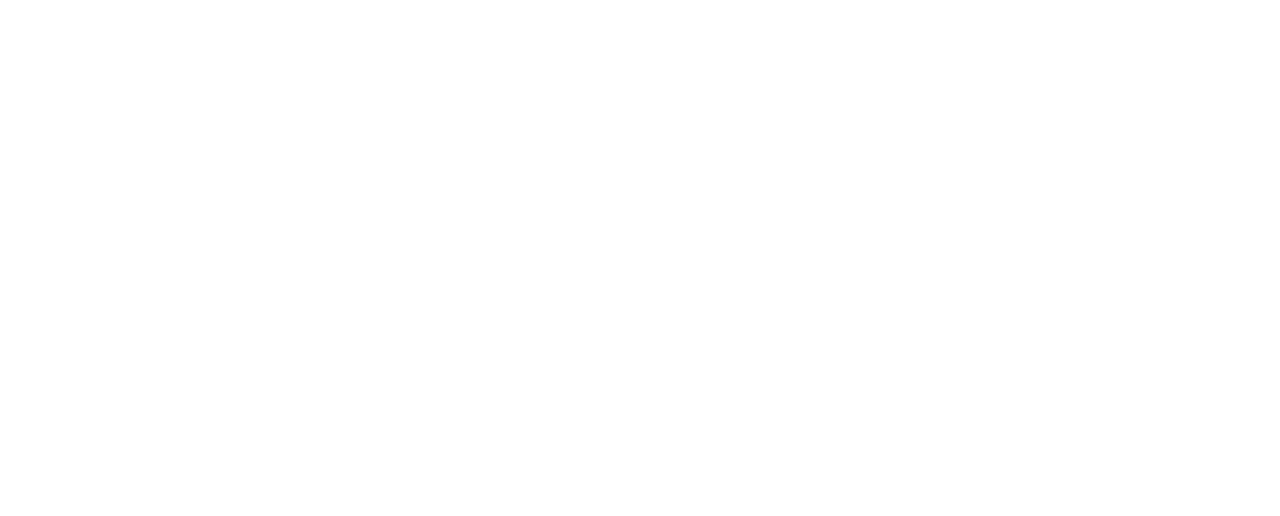
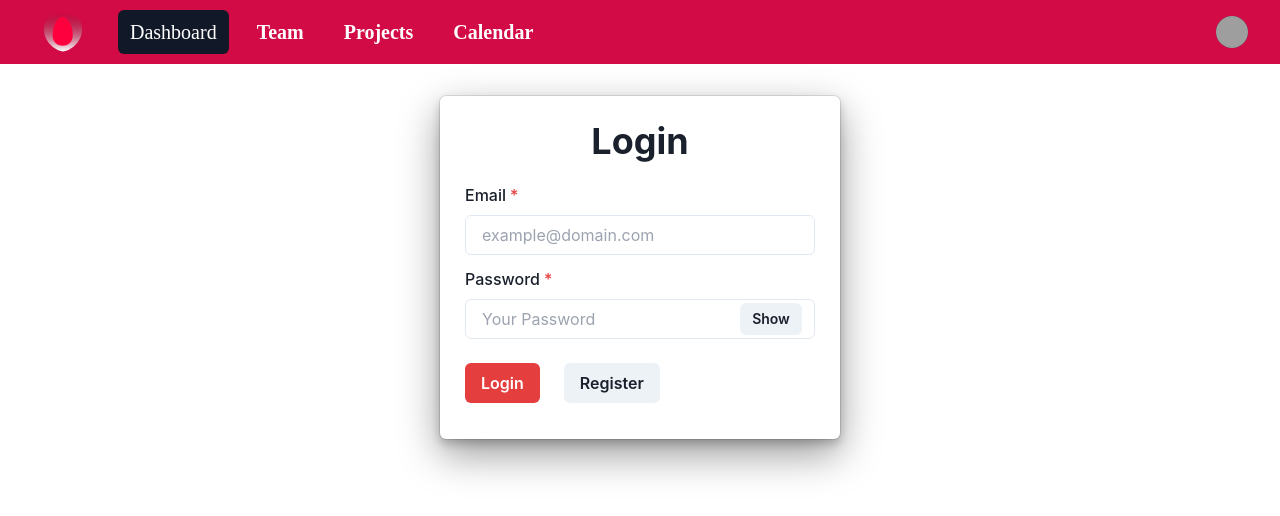
Before and after one commit to nachoaar/qatarbets-frontend, a React (Create React App) app in the folder client/: page /login in a window 1280 px wide. Before the commit this address had no page. Shown: the top 516 px of the page. Built offline with nearby package versions, Linux system fonts and the light colour scheme; grey boxes are pictures that could not be loaded; a web font is replaced by a local one.

Commit message:
feat(FormLogin.jsx) add login finished

```diff
--- a/client/src/App.js
+++ b/client/src/App.js
@@ -1,4 +1,5 @@
 import { Routes, Route } from "react-router-dom";
+import FormLogin from "./Components/Forms/FormLogin/FormLogin";
 import FormRestration from "./Components/Forms/FormRegistration/FormRegistration";
 import { Home } from "./Components/HomeComponent/Home";
 import { LandingPage } from "./Components/LandingPage/LandingPage";
@@ -10,6 +11,7 @@
       <Route exact path="/" element={<LandingPage />} />
       <Route path="/home" element={<Home />} />
       <Route exact path="/register" element={<FormRestration />} />
+      <Route exact path="/login" element={<FormLogin />} />
     </Routes>
   );
 }
--- /dev/null
+++ b/client/src/Components/Forms/FormLogin/FormLogin.jsx
@@ -0,0 +1,83 @@
+import React from 'react';
+import { Link } from 'react-router-dom';
+import { Navbar } from "../../Navbar/Navbar";
+import { useForm } from "react-hook-form";
+
+import {
+  FormControl,
+  FormLabel,
+  InputGroup,
+  Center,
+  Heading,
+  Input,
+  InputRightElement,
+  VStack,
+  Button,
+  FormErrorMessage,
+  // FormHelperText,
+} from '@chakra-ui/react'
+
+export default function FormLogin() {
+  const { register, handleSubmit, formState: { errors } } = useForm();
+
+
+  const [show, setShow] = React.useState(false)
+  const handleClick = () => setShow(!show)
+
+
+  const onSubmit = data => console.log(data);
+
+  return (
+    <>
+    <Navbar />
+    <Center>
+      <VStack maxW="900px" w = {[250, 300, 400]} boxShadow='dark-lg' p='6' rounded='md' bg='white' m={8}>
+        <Heading>Login</Heading>
+
+        <form onSubmit={handleSubmit(onSubmit)}>
+          <FormControl m={3} w = {[150, 250, 350]} id='email'  isInvalid={errors.email? true : false} isRequired>
+            <FormLabel htmlFor='email'>Email</FormLabel>
+              <Input autoComplete='off' type='text' {...register('email', {
+                pattern: {
+                  value: /[a-z0-9!#$%&'*+/=?^_`{|}~-]+(?:\.[a-z0-9!#$%&'*+/=?^_`{|}~-]+)*@(?:[a-z0-9](?:[a-z0-9-]*[a-z0-9])?\.)+[a-z0-9](?:[a-z0-9-]*[a-z0-9])?/g,
+                  message: 'invalid format'
+                  }
+                  })} placeholder='example@domain.com'
+              />
+            <FormErrorMessage>
+              {errors.email && errors.email.message}
+            </FormErrorMessage>
+          </FormControl>
+
+          <FormControl m={3} w = {[150, 250, 350]} id='password'  isInvalid={errors.password? true : false} isRequired>
+            <FormLabel htmlFor='password'>Password</FormLabel>
+              <InputGroup size='md'>
+                <Input autoComplete='off' type={show ? 'text' : 'password'} {...register('password', {
+                  minLength: {
+                    value: 6,
+                    message: 'Greater than 6'
+                    }
+                    })} placeholder='Your Password'
+                />
+              <InputRightElement width='5.5rem'>
+                <Button h='2rem' size='sm' onClick={handleClick}>
+                  {show ? 'Hide' : 'Show'}
+                </Button>
+                  </InputRightElement>
+              </InputGroup>
+            <FormErrorMessage>
+              {errors.password && errors.password.message}
+            </FormErrorMessage>
+          </FormControl>
+
+          <Button type='submit' colorScheme='red' m={3}>Login</Button>
+          <Link to="/register">
+          <Button colorScheme='gray' m={3}>Register</Button>
+          </Link>
+        </form>
+      </VStack>
+
+    </Center>
+    </>
+  )
+}
```
